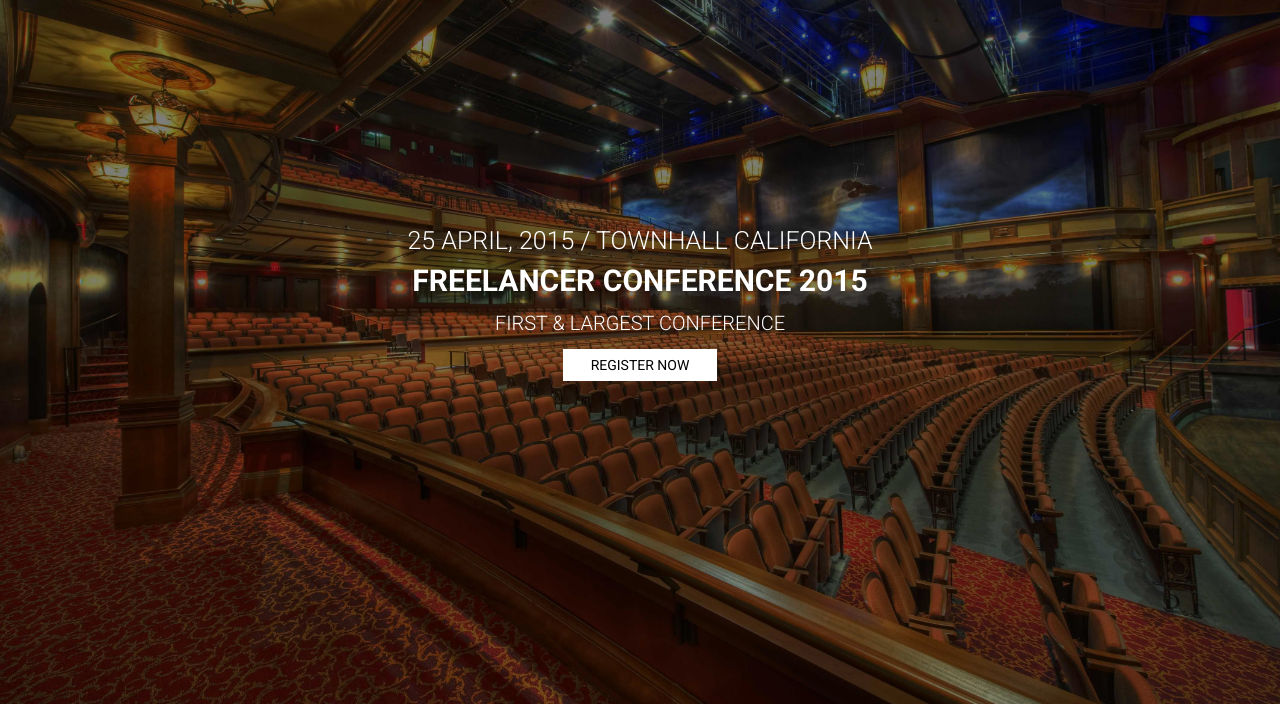
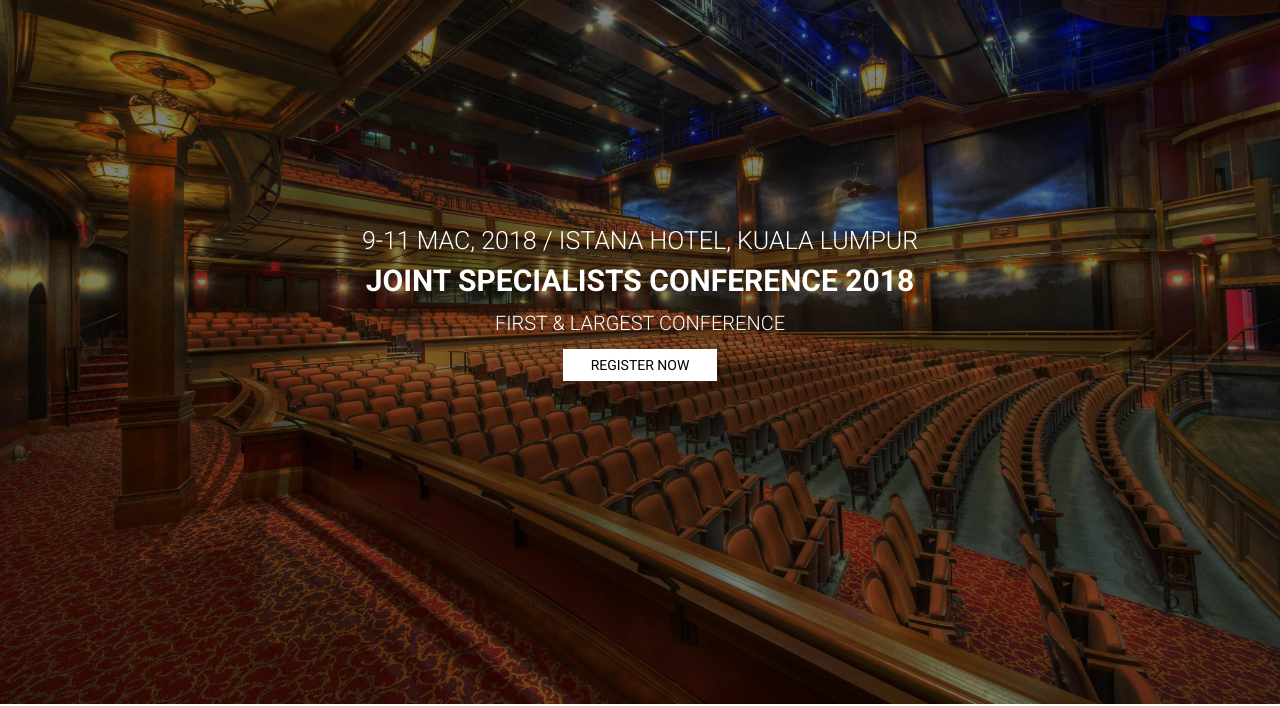
Before and after one commit to myketapang/jsc2018.github.io, a website: page index.html in a window 1280 px wide. Shown: the part 96-802 px from the top of the page. Drawn offline with Linux system fonts and the light colour scheme; files whose address does not match are found by name.

Commit message:
name conf

```diff
--- a/index.html
+++ b/index.html
@@ -57,9 +57,9 @@
     <header id="site-header" class="site-header valign-center">
         <div class="intro">
 
-            <h2>25 April, 2015 / Townhall California</h2>
+            <h2>9-11 Mac, 2018 / Istana Hotel, Kuala Lumpur</h2>
 
-            <h1>Freelancer Conference 2015</h1>
+            <h1>Joint Specialists Conference 2018</h1>
 
             <p>First &amp; Largest Conference</p>
 
```
